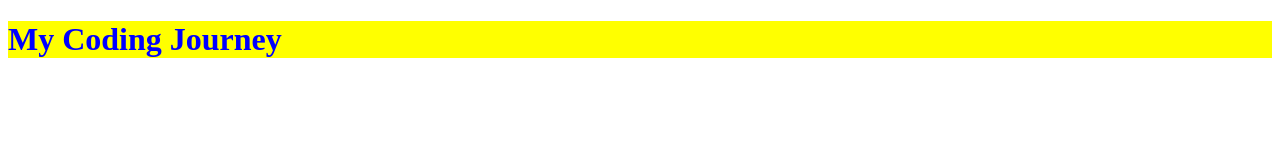
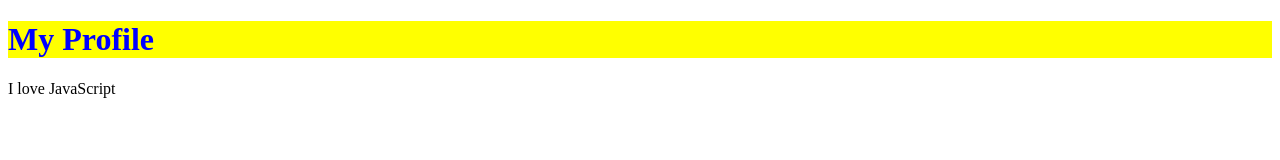
Before and after one commit to Jayesh-Gi/Basic-coding, a plain HTML site: page index.html in a window 1280 px wide. Drawn offline with Linux system fonts and the light colour scheme.

Commit message:
Practising DOM

```diff
--- a/index.html
+++ b/index.html
@@ -1,69 +1,8 @@
-<!-- <!DOCTYPE html>
-<html>
-<head>
-    <title>DOM Practice</title>
-</head>
-<body>
-    <h1 id="heading">Hello World</h1>
-        <p id="info">Welcome to coding</p>
-                    <script src="main.js"></script>
-</body>
-</html> -->
 
-<!--
 <!DOCTYPE html>
 <html lang="en">
 <head>
-    <meta charset="UTF-8">
-    <meta name="viewport" content="width=device-width, initial-scale=1.0">
     <title>DOM Practice</title>
-</head>
-<body>
-
-    <h1>Learning JavaScript DOM</h1>
-
-    <div id="box"></div>
-
-    <script src="main.js"></script>
-</body>
-</html> -->
-
-
-<!-- <!DOCTYPE html>
-<html lang="en">
-<head>
-    <meta charset="UTF-8">
-    <meta name="viewport" content="width=device-width, initial-scale=1.0">
-    <title>DOM Practice</title>
-</head>
-<body>
-
-    <h1>Learning JavaScript DOM</h1>
-
-    <input id="username" type="text">
-
-    <script src="main.js"></script>
-</body>
-</html> -->
-<!--
-<!DOCTYPE html>
-<html>
-<head>
-    <title>DOM Style Practice</title>
-</head>
-<body>
-
-    <h1 id="heading">My Coding Journey</h1>
-
-    <script src="main.js"></script>
-</body>
-</html> -->
-
-<!DOCTYPE html>
-<html>
-<head>
-    <title>DOM ClassList Practice</title>
-
     <style>
         .highlight {
             color: blue;
@@ -73,7 +12,8 @@
 </head>
 <body>
 
-    <h1 id="heading">My Coding Journey</h1>
+    <h1 id="title">Student Profile</h1>
+    <p id="info">I am learning coding.</p>
 
     <script src="main.js"></script>
 </body>
--- a/main.js
+++ b/main.js
@@ -22,7 +22,15 @@
 // heading.style.backgroundColor = "black"
 // heading.style.fontSize = "35px"
 
-const heading = document.getElementById("heading")
-heading.classList.add("highlight")
-heading.classList.remove("highlight")
-heading.classList.toggle("highlight")
+// const heading = document.getElementById("heading")
+// heading.classList.add("highlight")
+// heading.classList.remove("highlight")
+// heading.classList.toggle("highlight")
+
+const heading = document.getElementById("title")
+heading.textContent = "My Profile"
+
+const p = document.querySelector("p")
+p.textContent = "I love JavaScript"
+
+heading. classList.add("highlight")
```
